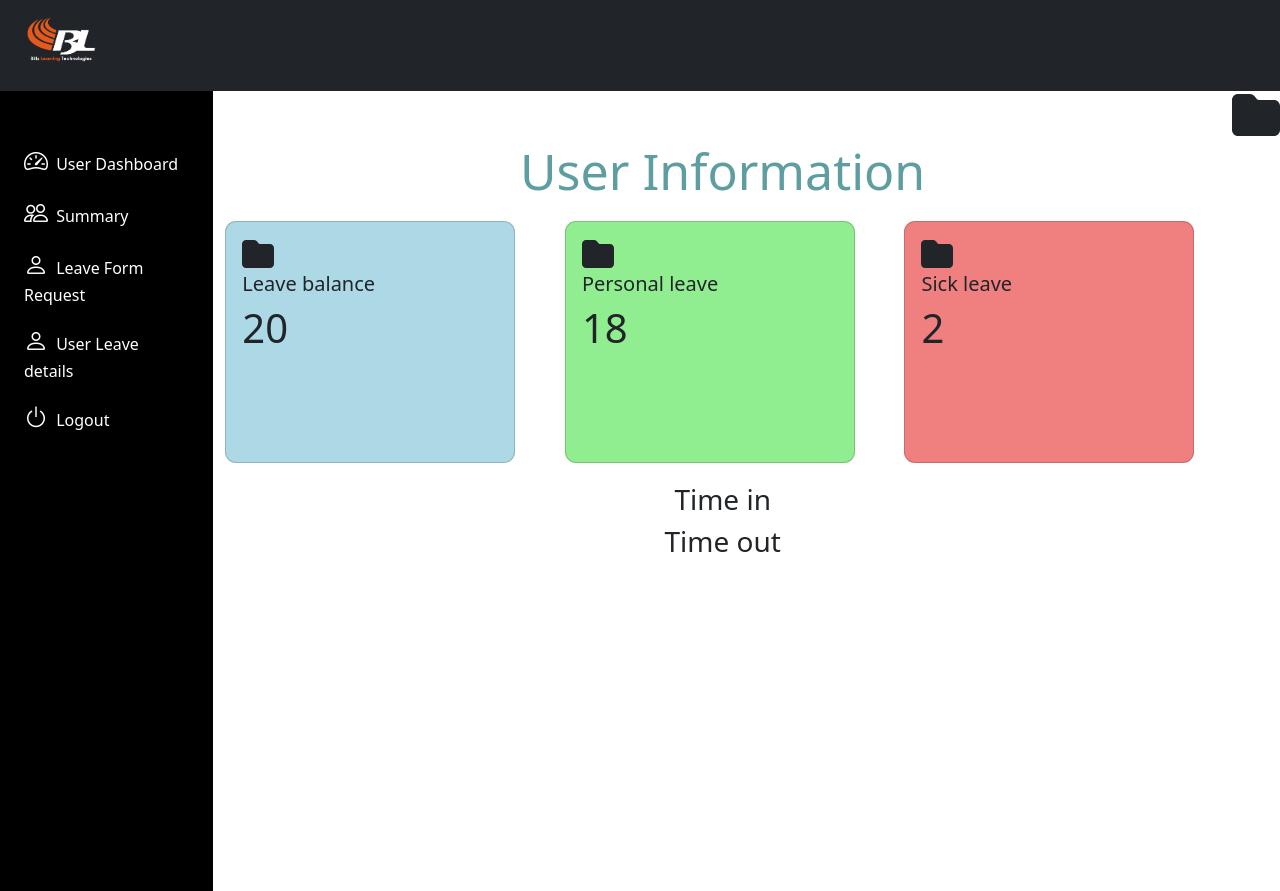
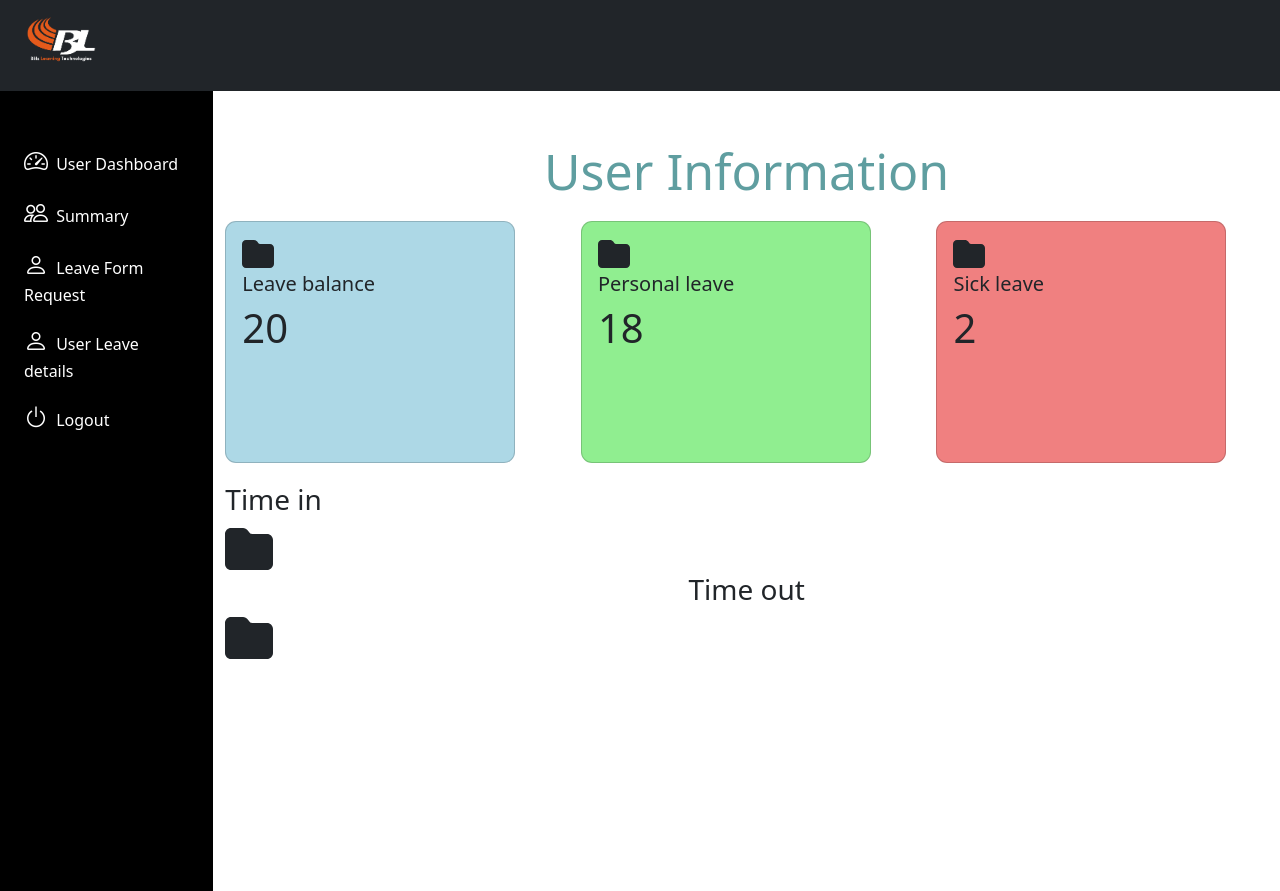
Before and after one commit to singh-hub1/frontend-project-02, a React (Create React App) app: page /UserDashboard in a window 1280 px wide. Built offline with nearby package versions, Linux system fonts and the light colour scheme.

Commit message:
changes done

```diff
--- a/src/components/UserDashboard.jsx
+++ b/src/components/UserDashboard.jsx
@@ -55,15 +55,19 @@ function UserDashboard() {
             </div>
           </div>
 
-          <div style={{ textAlign: 'center' }}>
-            <h3>Time in</h3>
-            <h3>Time out</h3>
+          <div>
+            <h3 style={{ textAlign: 'left' }}>Time in</h3>
+            <div className="timesheet-section">
+          <FontAwesomeIcon icon={faFolder} size="3x" />
+        </div>
+            <h3 style={{ textAlign: 'center' }}>Time out</h3>
+            <div className="timesheet-section">
+          <FontAwesomeIcon icon={faFolder} size="3x" />
+        </div>
           </div>
         </div>
 
-        <div className="timesheet-section">
-          <FontAwesomeIcon icon={faFolder} size="3x" />
-        </div>
+
       </div>
     </>
   );
```
